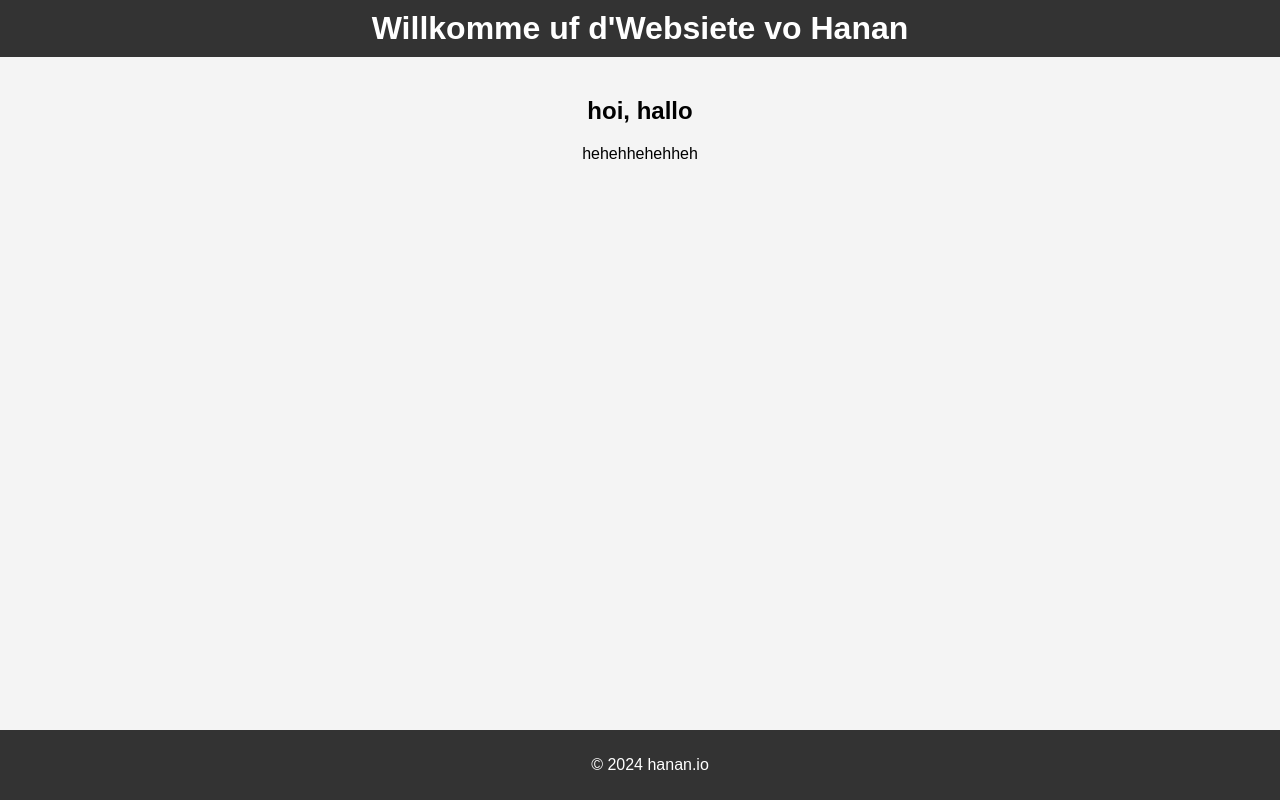
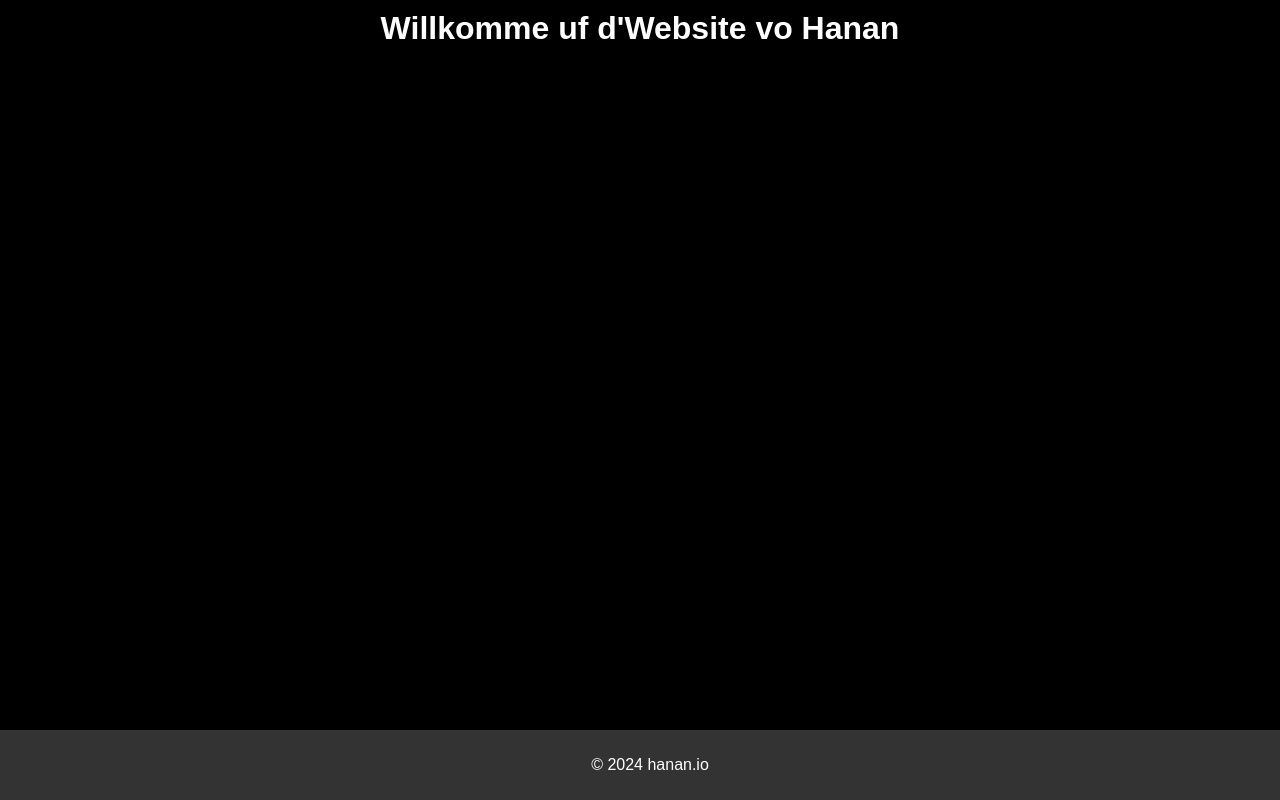
Before and after one commit to yl-hanan/hanan.github.io, a plain HTML site: page index.html in a window 1280 px wide. Drawn offline with Linux system fonts and the light colour scheme.

Commit message:
Add files via upload

```diff
--- a/index.html
+++ b/index.html
@@ -3,19 +3,22 @@
 <head>
     <meta charset="UTF-8">
     <meta name="viewport" content="width=device-width, initial-scale=1.0">
-    <meta name="description" content="diese Webseite wurde von einem minderjährigen Schüler erstellt">
+    <meta name="description" content="hehehhehhehehe">
     <title>d'Websiete vo Hanan</title>
+
+    <meta name="robots" content="index, follow">
+
     <style>
         body {
             font-family: Arial, sans-serif;
-            background-color: #f4f4f4;
+            background-color: #000000;
             margin: 0;
             padding: 0;
             text-align: center;
         }
         header {
-            background-color: #333;
-            color: #fff;
+            background-color: #000000;
+            color: #FFFFFF;
             padding: 10px 0;
         }
         h1 {
@@ -36,11 +39,11 @@
 </head>
 <body>
     <header>
-        <h1>Willkomme uf d'Websiete vo Hanan</h1>
+        <h1>Willkomme uf d'Website vo Hanan</h1>
     </header>
     <section>
-        <h2>hoi, hallo</h2>
-        <p>hehehhehehheh</p>
+        <h2>hallo</h2>
+        <p>diese Webseite wurde mit einem Ipad air erstellt</p>
     </section>
     <footer>
         <p>&copy; 2024 hanan.io</p>
```
